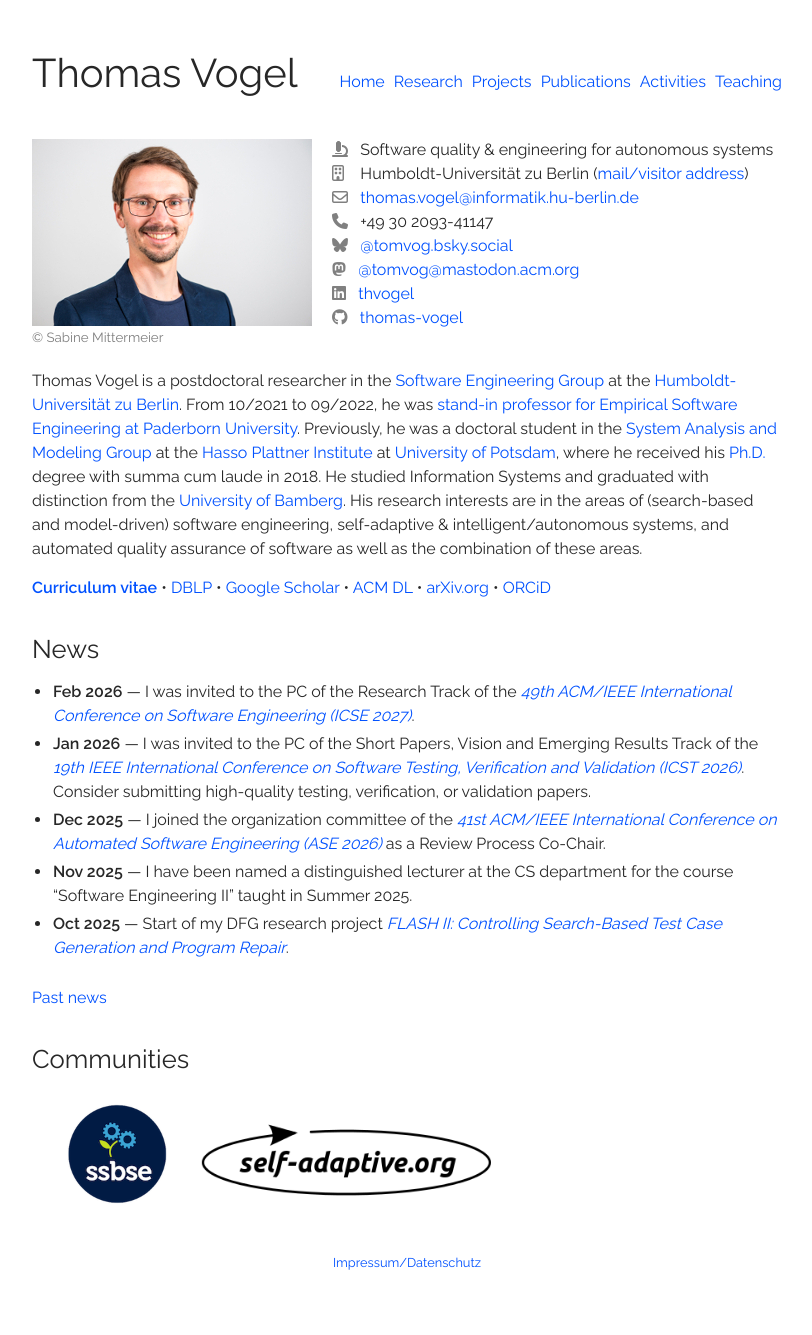
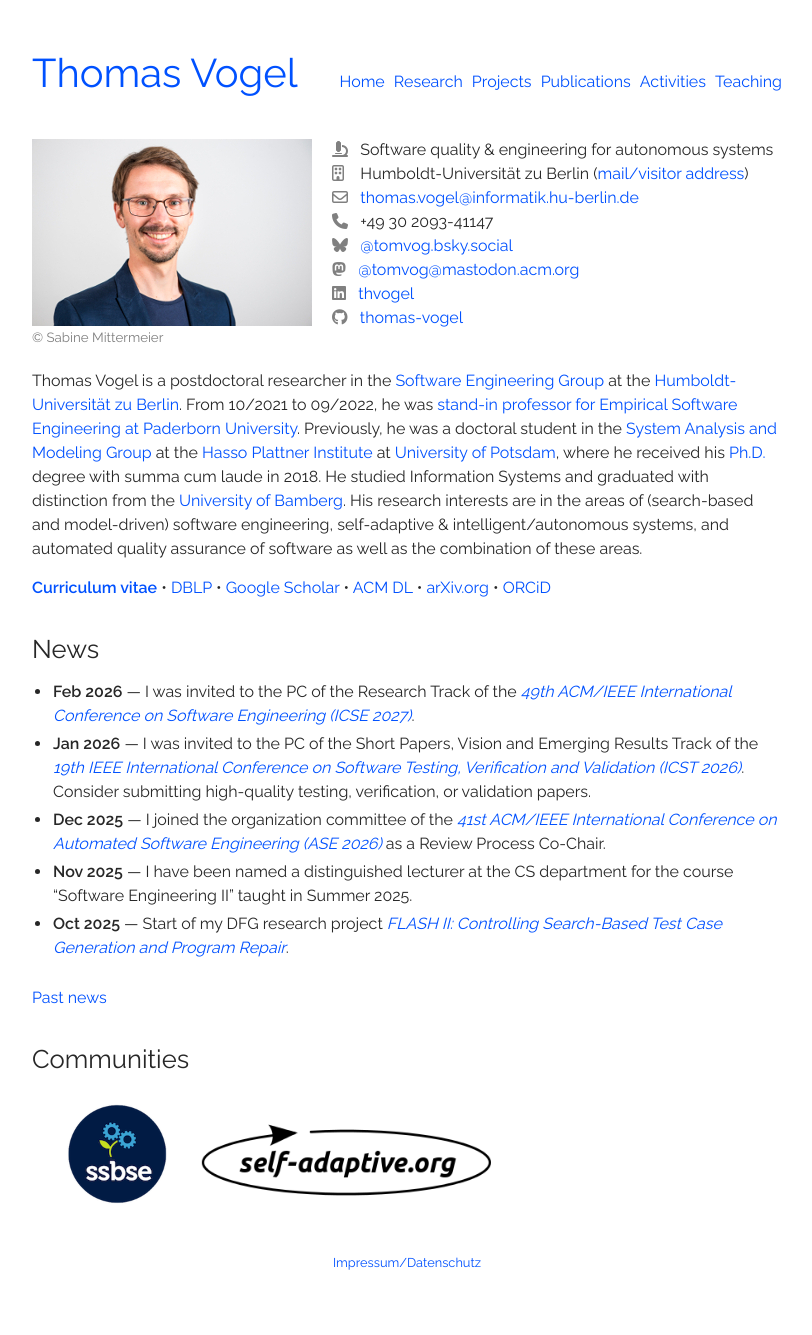
Before and after one commit to thomas-vogel/thomas-vogel.github.io, a Jekyll site: the page built from index.md, in a window 1280 px wide. Shown: the whole page, without its empty margins (233-1045 px from the left). Built offline with Jekyll 4.4.1, drawn with Linux system fonts in a browser that asks for light colours; nearby versions of some CDN libraries.

Commit message:
Make site title a link to home.

```diff
--- a/_layouts/default.html
+++ b/_layouts/default.html
@@ -49,7 +49,7 @@
 
     <div class="wrapper">
         <div class="header">
-            <div class="myheader"><h1>{{ site.name }}</h1>
+            <div class="myheader"><h1><a href="/">{{ site.name }}</a></h1>
                 <!-- <div style="padding-top: .2cm; padding-left: .1cm;">
 
                     </div>
```
